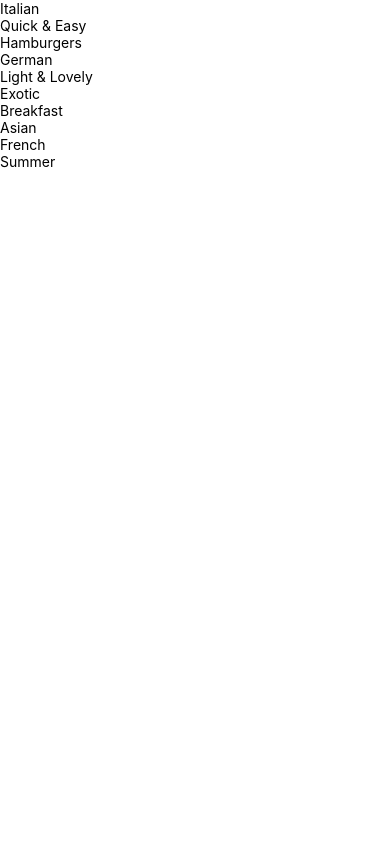
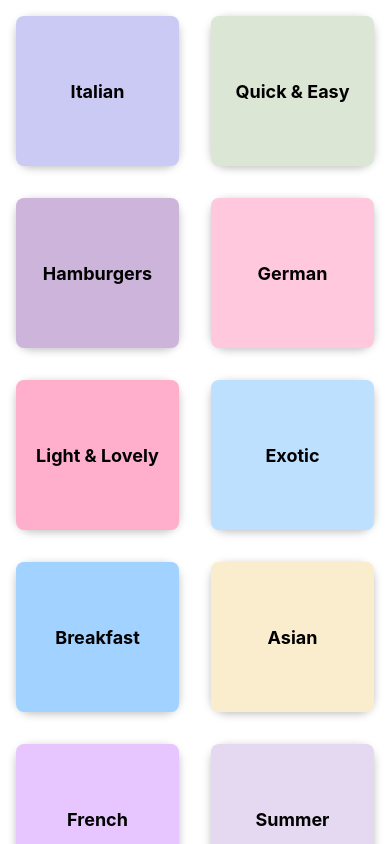
Before and after one commit to HeenaVR/Meals-React-Native, a React Native app in the folder Meals/: screen / in a window 390 px wide. Built offline with nearby package versions, Linux system fonts and the light colour scheme.

Commit message:
Added grid

```diff
--- a/Meals/App.js
+++ b/Meals/App.js
@@ -5,7 +5,7 @@ import CategoriesScreen from "./screens/CategoriesScreen";
 export default function App() {
   return (
     <>
-      <StatusBar style="light" />
+      <StatusBar style="dark" />
       <CategoriesScreen />
     </>
   );
--- a/Meals/Components/CategoryGridTile.js
+++ b/Meals/Components/CategoryGridTile.js
@@ -1,11 +1,24 @@
-import { Pressable, View, Text } from "react-native";
+import {
+  Pressable,
+  View,
+  Text,
+  StyleSheet,
+  Dimensions,
+  Platform,
+} from "react-native";
 
-function CategoryGridTile({title, color}) {
+function CategoryGridTile({ title, color }) {
   return (
-    <View>
-      <Pressable>
-        <View>
-          <Text>{title}</Text>
+    <View style={styles.gridItem}>
+      <Pressable
+        android_ripple={{ color: "#ccc" }}
+        style={({ pressed }) => [
+          styles.buttonStyle,
+          pressed ? styles.buttonPressed : null,
+        ]}
+      >
+        <View style={[styles.innerContainer, {backgroundColor: color}]}>
+          <Text style={styles.title}>{title}</Text>
         </View>
       </Pressable>
     </View>
@@ -13,3 +26,39 @@ function CategoryGridTile({title, color}) {
 }
 
 export default CategoryGridTile;
+
+// const deviceWidth = Dimensions.get('window').width;
+
+const styles = StyleSheet.create({
+  gridItem: {
+    flex: 1,
+    margin: 16,
+    height: 150,
+    borderRadius: 8,
+    elevation: 4,
+    backgroundColor: "white",
+    shadowColor: "black",
+    shadowOpacity: "0.25",
+    shadowOffset: { width: 0, height: 2 },
+    shadowRadius: 8,
+    borderRadius: 16,
+    overflow: Platform.OS === "android" ? "hidden" : "visible",
+  },
+  buttonStyle: {
+    flex: 1,
+  },
+  buttonPressed: {
+    opacity: 0.5,
+  },
+  innerContainer: {
+    flex: 1,
+    padding: 16,
+    justifyContent: "center",
+    alignItems: "center",
+    borderRadius: 8,
+  },
+  title: {
+    fontWeight: "bold",
+    fontSize: 18,
+  },
+});
--- a/Meals/app.json
+++ b/Meals/app.json
@@ -5,6 +5,7 @@
     "version": "1.0.0",
     "orientation": "portrait",
     "icon": "./assets/icon.png",
+    "backgroundColor": "#fff9e6",
     "userInterfaceStyle": "light",
     "splash": {
       "image": "./assets/splash.png",
--- a/Meals/appData/dummy-data.js
+++ b/Meals/appData/dummy-data.js
@@ -2,16 +2,16 @@ import Category from '../models/category';
 import Meal from '../models/meal';
 
 export const CATEGORIES = [
-  new Category('c1', 'Italian', '#f5428d'),
-  new Category('c2', 'Quick & Easy', '#f54242'),
-  new Category('c3', 'Hamburgers', '#f5a442'),
-  new Category('c4', 'German', '#f5d142'),
-  new Category('c5', 'Light & Lovely', '#368dff'),
-  new Category('c6', 'Exotic', '#41d95d'),
-  new Category('c7', 'Breakfast', '#9eecff'),
-  new Category('c8', 'Asian', '#b9ffb0'),
-  new Category('c9', 'French', '#ffc7ff'),
-  new Category('c10', 'Summer', '#47fced')
+  new Category('c1', 'Italian', '#cbcaf5'),
+  new Category('c2', 'Quick & Easy', '#dbe6d5'),
+  new Category('c3', 'Hamburgers', '#cdb4db'),
+  new Category('c4', 'German', '#ffc8dd'),
+  new Category('c5', 'Light & Lovely', '#ffafcc'),
+  new Category('c6', 'Exotic', '#bde0fe'),
+  new Category('c7', 'Breakfast', '#a2d2ff'),
+  new Category('c8', 'Asian', '#faedcd'),
+  new Category('c9', 'French', '#e7c6ff'),
+  new Category('c10', 'Summer', '#e5d9f2')
 ];
 
 export const MEALS = [
--- a/Meals/screens/CategoriesScreen.js
+++ b/Meals/screens/CategoriesScreen.js
@@ -16,6 +16,7 @@ function CategoriesScreen() {
       data={CATEGORIES}
       keyExtractor={(item) => item.id}
       renderItem={renderCategoryItem}
+      numColumns={2}
     />
   );
 }
```
